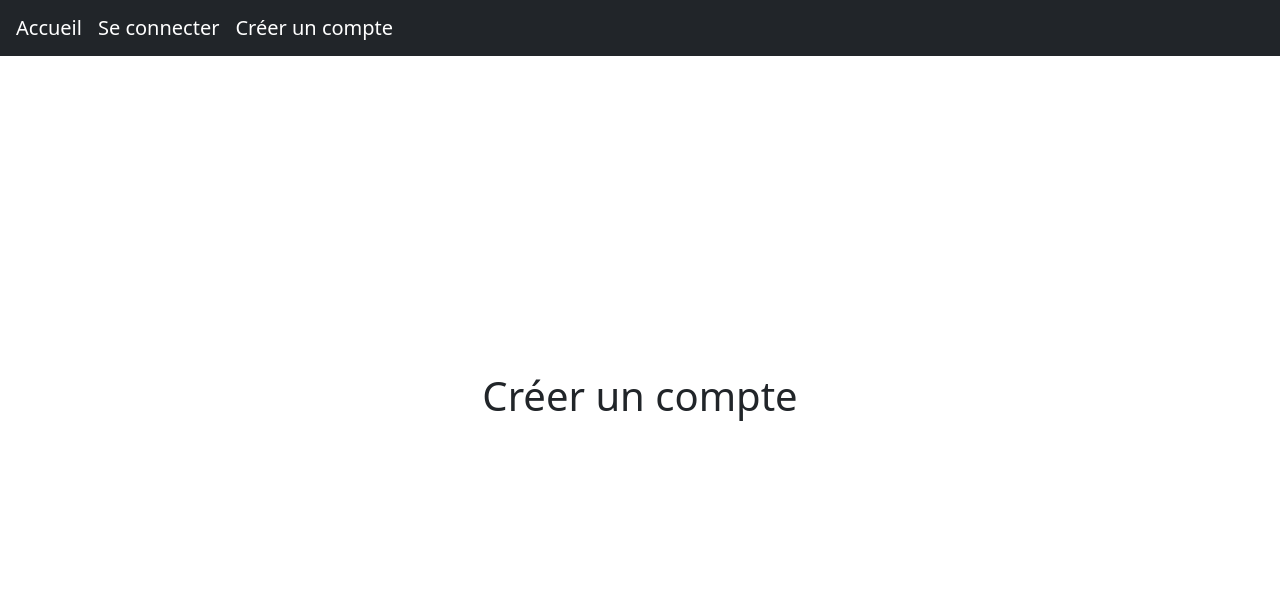
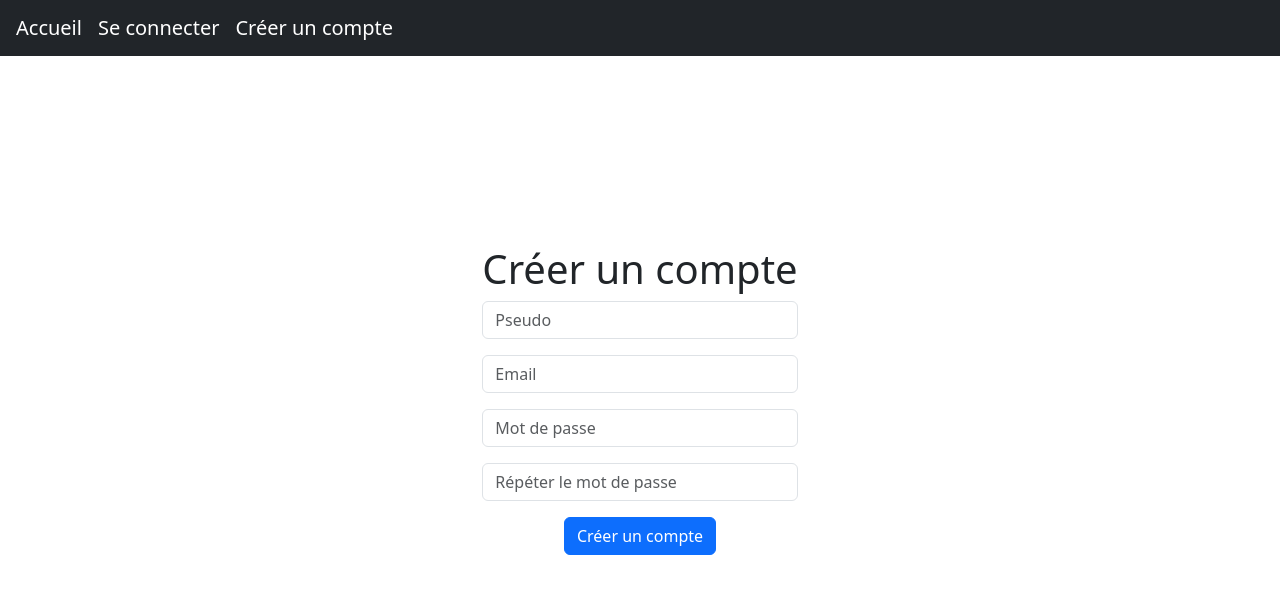
Before and after one commit to LarekMehdi/FO-skill-check, a Vue app: page /signup in a window 1280 px wide. Shown: the top 594 px of the page. Built offline with nearby package versions, Linux system fonts and the light colour scheme.

Commit message:
signup fonctionnel

```diff
--- a/src/api/AuthApi.ts
+++ b/src/api/AuthApi.ts
@@ -1,7 +1,9 @@
-import type { SigninDataInterface } from "../interfaces/auth.interface"
+import type { SigninDataInterface, SignupDataInterface } from "../interfaces/auth.interface"
 import { useApi } from "./useApi"
 
 export abstract class AuthApi {
+
+    /** SIGNIN **/
 
     static async signin(signinData: SigninDataInterface) {
         try {
@@ -13,4 +15,17 @@ export abstract class AuthApi {
             throw error;
         }
     }
+
+    /** SIGNUP **/
+
+    static async signup(signupData: SignupDataInterface) {
+        try {
+            const { data } = await useApi().post(`auth/signup`, signupData);
+            return data;
+        }
+        catch(error) {
+            console.error(error);
+            throw error;
+        }
+    }
 }
--- a/src/api/useApi.ts
+++ b/src/api/useApi.ts
@@ -63,7 +63,7 @@ export function useApi() {
             if (error.response && error.response.status === 404) {
                 console.log("ressource indispo");
             }
-            if (error.response && error.response.status === 403) {
+            if (error.response && error.response.status === 403 && originalRequest.url !== 'auth/signup') {
                 location.href = "/error/403"
             }
             return Promise.reject(error);
--- a/src/components/pages/Signin.vue
+++ b/src/components/pages/Signin.vue
@@ -83,6 +83,7 @@ export default {
                         v-model="signinData.pseudo"
                         name="pseudo"
                         placeholder="Pseudo"
+                        :displayLabel="false"
                         :validation="v$.signinData.pseudo"
                     />
                 </section>
--- a/src/components/pages/Signup.vue
+++ b/src/components/pages/Signup.vue
@@ -1,17 +1,81 @@
 <script lang="ts">
+import useVuelidate from '@vuelidate/core';
+import { withMessage } from '../../utils/withMessage';
+import { email, maxLength, minLength, required } from '@vuelidate/validators';
+import type { SignupDataInterface } from '../../interfaces/auth.interface';
+import InputText from '../ui/InputText.vue';
+import InputPassword from '../ui/InputPassword.vue';
+import ButtonSubmit from '../ui/ButtonSubmit.vue';
+import { AuthService } from '../../services/AuthService';
+
+const sameAsPassword = withMessage(
+    'Les mots de passe ne correspondent pas',
+    function (value: string, vm: any) {
+        return value === vm.signupData.password;
+    }
+);
 
 export default {
+    setup() {
+        return {
+            v$: useVuelidate(),
+        };
+    },
+    validations() {
+        return {
+            signupData: {
+                pseudo: {
+                    required: withMessage('Le pseudo est requis', required),
+                    minLength: withMessage('Le pseudo doit faire au moins 2 charactères', minLength(2)),
+                    maxLength: withMessage('Le pseudo doit faire moins de 50 charactères', maxLength(50)),
+                },
+                password: {
+                    required: withMessage('Le mot de passe est requis', required),
+                    minLength: withMessage('Le mot de passe doit faire au moins 6 charactères', minLength(6)),
+                },
+                email: {
+                    required: withMessage("L'adresse email est requise", required),
+                    email: withMessage("L'adresse email n'est pas valide", email)
+                },
+            },
+            repeatPassword: {
+                required: withMessage('La répétition du mot de passe est requise', required),
+                sameAsPassword,
+            }
+        };
+    },
     mounted() { },
-    data() {
+    data(): {signupData: SignupDataInterface, repeatPassword: string}
+    {
         return {
-
+            signupData: { pseudo: '', password: '', email: ''},
+            repeatPassword: '',
         }
     },
-    components: {},
+    components: {
+        InputText,
+        InputPassword,
+        ButtonSubmit
+    },
     computed: {
 
     },
-    methods: {}
+    methods: {
+        async signup() {
+            console.log(this.signupData);
+            this.v$.$touch();
+            if (this.v$.$invalid) return;
+
+            try {
+                await AuthService.signup(this.signupData);
+                this.$router.push('/signin');
+            } catch (e: any) {
+                console.log(e);
+                // toastify? flashbag?
+
+            }
+        }
+    }
 }
 
 </script>
@@ -19,5 +83,55 @@ export default {
 <template>
     <main>
         <h1>Créer un compte</h1>
+
+        <div>
+            <form @submit.prevent="signup">
+                <section class="mb-3">
+                    <InputText
+                        v-model="signupData.pseudo"
+                        name="pseudo"
+                        placeholder="Pseudo"
+                        :displayLabel="false"
+                        :validation="v$.signupData.pseudo"
+                    />
+                </section>
+
+                <section class="mb-3">
+                    <InputText
+                        v-model="signupData.email"
+                        name="email"
+                        placeholder="Email"
+                        label="Email"
+                        :displayLabel="false"
+                        :validation="v$.signupData.email"
+                    />
+                </section>
+
+                <section class="mb-3">
+                    <InputPassword
+                        v-model="signupData.password"
+                        name="password"
+                        placeholder="Mot de passe"
+                        label="Mot de passe"
+                        :displayLabel="false"
+                        :validation="v$.signupData.password"
+                    />
+                </section>
+
+                <section class="mb-3">
+                    <InputPassword
+                        v-model="repeatPassword"
+                        name="password"
+                        placeholder="Répéter le mot de passe"
+                        label="Répéter le mot de passe"
+                        :displayLabel="false"
+                        :validation="v$.repeatPassword"
+                    />
+                </section>
+
+                <ButtonSubmit content="Créer un compte"/>
+
+            </form>
+        </div>
     </main>
 </template>
--- a/src/components/ui/InputText.vue
+++ b/src/components/ui/InputText.vue
@@ -54,7 +54,7 @@
 </script>
 
 <template>
-    <label v-if="displayLabel" :for=name :class="labelClass">{{ label }}</label>
+    <label v-if="displayLabel" :for="name" :class="labelClass">{{ label }}</label>
     <input
         type="text"
         :name="name"
--- a/src/interfaces/auth.interface.ts
+++ b/src/interfaces/auth.interface.ts
@@ -5,6 +5,12 @@ export interface SigninDataInterface {
     password: string;
 }
 
+export interface SignupDataInterface {
+    pseudo: string;
+    password: string;
+    email: string;
+}
+
 export interface AuthDataInterface {
     accessToken: string;
     refreshToken?: string;
--- a/src/services/AuthService.ts
+++ b/src/services/AuthService.ts
@@ -1,9 +1,17 @@
 import { AuthApi } from "../api/AuthApi";
-import type { SigninDataInterface } from "../interfaces/auth.interface";
+import type { SigninDataInterface, SignupDataInterface } from "../interfaces/auth.interface";
 
 export abstract class AuthService {
+
+    /** SIGNIN **/
 
     static async signin(signinData: SigninDataInterface) {
         return await AuthApi.signin(signinData);
     }
+
+    /** SIGNUP **/
+
+    static async signup(signupData: SignupDataInterface) {
+        return await AuthApi.signup(signupData);
+    }
 }
```
Also changed, not shown: src/components/pages/HelloWorld.vue (deleted, +0 -41 lines).
